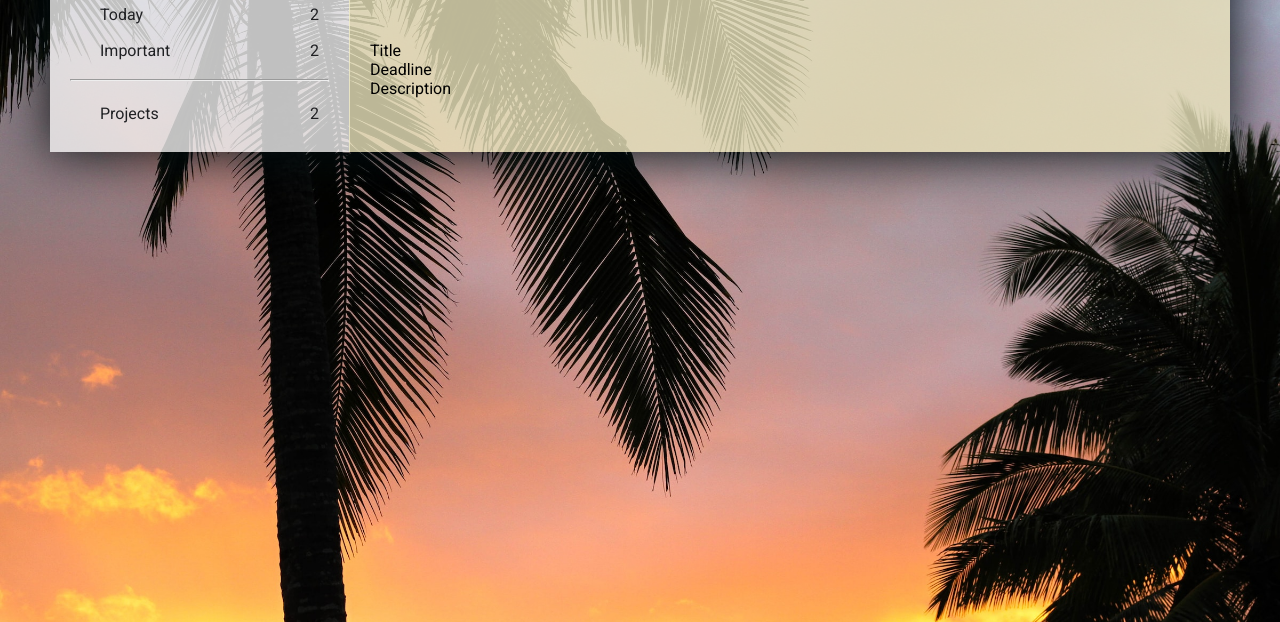
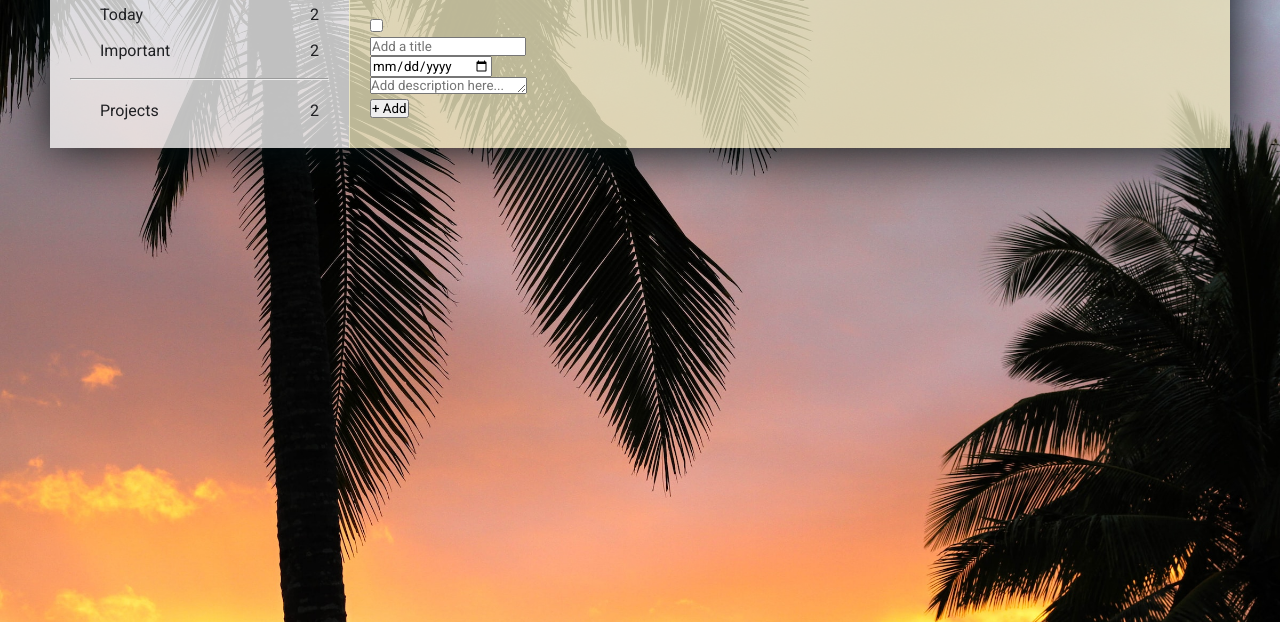
Before and after one commit to rasmushaislund/TOP-to-do-list, a website built with webpack: page src/index.html in a window 1280 px wide. Shown: the part 178-800 px from the top of the page. Built offline with nearby package versions, Linux system fonts and the light colour scheme.

Commit message:
Add task card creator

```diff
--- a/src/index.html
+++ b/src/index.html
@@ -46,7 +46,9 @@
         <div class="user-menu">
           <ul class="user-list">
             <li>
-              <svg></svg>
+              <div class="menu-pair">
+                <svg></svg>
+              </div>
             </li>
             <li>
               <div class="menu-pair">
@@ -85,14 +87,43 @@
         </div>
         <div class="task-list">
           <div class="add-task">
-            <svg></svg>
+            <input id="task-checkbox" type="checkbox" />
             <div class="task-info">
-              <p>Title</p>
-              <p>Deadline</p>
-              <p>Description</p>
+              <ul class="task-ul">
+                <li>
+                  <input
+                    type="text"
+                    id="title"
+                    class="task-title"
+                    placeholder="Add a title"
+                    name="title"
+                    maxlength="150"
+                  />
+                </li>
+                <li>
+                  <input
+                    id="date"
+                    class="task-date"
+                    type="date"
+                    placeholder="Choose deadline"
+                  />
+                </li>
+                <li>
+                  <textarea
+                    rows="1"
+                    maxlength="400"
+                    placeholder="Add description here..."
+                    wrap="soft"
+                  ></textarea>
+                </li>
+              </ul>
             </div>
-            <svg></svg>
-            <svg></svg>
+            <div class="task-actions">
+              <button id="add-task-btn" type="button">+ Add</button>
+              <!-- <svg></svg>
+              <svg></svg>
+              <svg></svg> -->
+            </div>
           </div>
         </div>
       </div>
```
